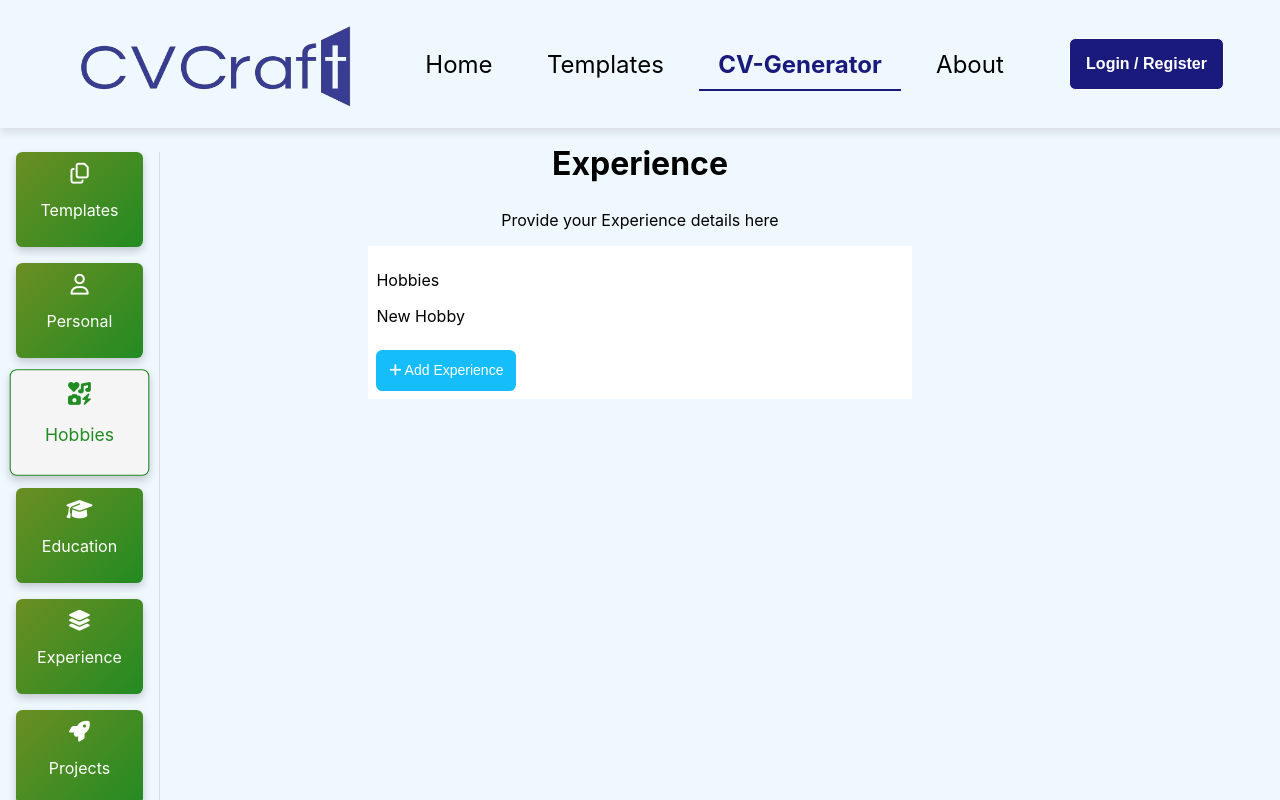
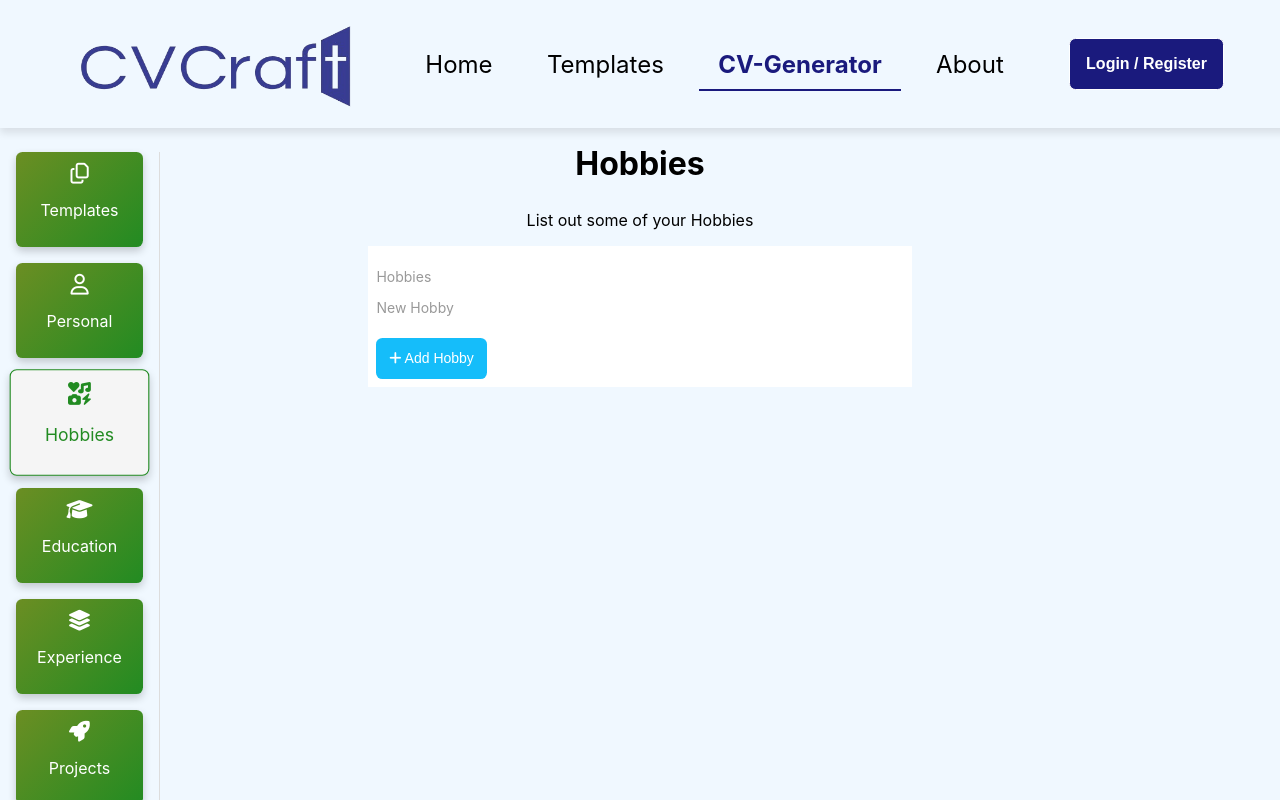
Before and after one commit to rohitghatal1/CVMaker-ReactJS, a React (Create React App) app: page /cvgenerator in a window 1280 px wide. Both pictures are taken after a click on the element "Hobbies". Shown: the top 800 px of the page. Built offline with nearby package versions, Linux system fonts and the light colour scheme.

Commit message:
updated styles for hobby component

```diff
--- a/src/App.css
+++ b/src/App.css
@@ -1,3 +1,6 @@
+body{
+    background-color: aliceblue;
+}
 /* Initially hiding scrollbar by making it transparent */
 body::-webkit-scrollbar {
     width: 7px;
--- a/src/componentsInner/Hobbies.js
+++ b/src/componentsInner/Hobbies.js
@@ -8,15 +8,15 @@ export default function Hobbies({goToPreviousStep, goToNextStep}) {
     return (
         <div>
             <div className="hobbiesComponents">
-                <h2>Experience</h2>
-                <p>Provide your Experience details here</p>
+                <h2>Hobbies</h2>
+                <p>List out some of your Hobbies</p>
                 <section className="hobbiesSection">
                     <div className="currentHobbies">
                         <p>Hobbies</p>
                     </div>
                     <div className="newHobbies">
                         <p>New Hobby</p>
-                        <button className='addNewHobbybtn' onClick={openAddHobbyModal}><i className='fas fa-plus'></i> Add Experience</button>
+                        <button className='addNewHobbybtn' onClick={openAddHobbyModal}><i className='fas fa-plus'></i> Add Hobby</button>
                     </div>
                 </section>
             </div>
--- a/src/componentsInner/hobbies.css
+++ b/src/componentsInner/hobbies.css
@@ -18,6 +18,10 @@
     margin: auto;
 }
 
+.hobbiesComponents .hobbiesSection p{
+    font-size: 14px;
+    color: #999;
+}
 .hobbiesComponents .hobbiesSection .newHobbies .addNewHobbybtn{
     padding: 0.8rem;
     background-color: #15bdfa;
```
